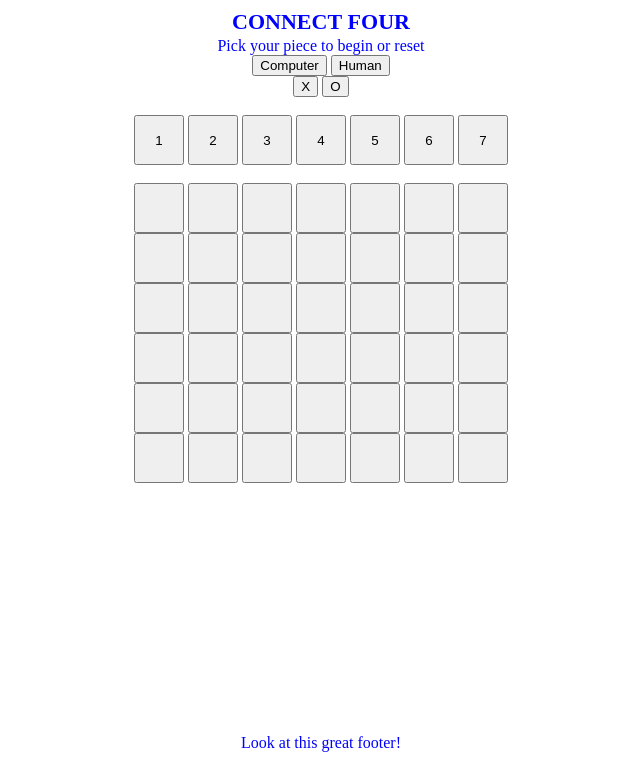
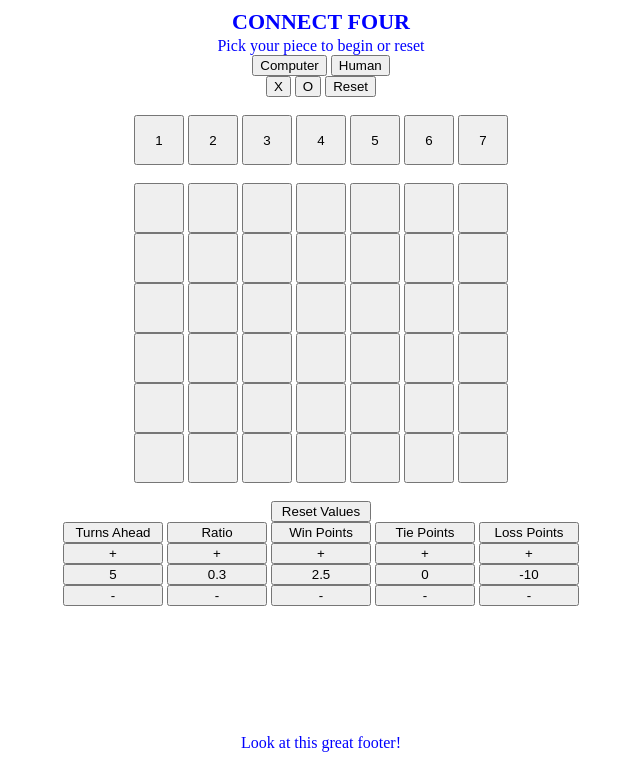
Before and after one commit to TheConnMan/Website, a PHP site: page /ConnectFour.html in a window 1280 px wide. Shown: the part 18-800 px from the top of the page, without its empty margins (319-959 px from the left). Run offline with PHP 8.4, Linux system fonts and the light colour scheme.

Commit message:
Added buttons for controlling ai

```diff
--- a/web/CSS.css
+++ b/web/CSS.css
@@ -46,3 +46,7 @@ h2 {
     width: 50px;
     height: 50px;
 }
+
+.settings {
+    width: 100px;
+}
--- a/web/ConnectFour.html
+++ b/web/ConnectFour.html
@@ -14,10 +14,11 @@ and open the template in the editor.
             <div id="header" style="text-align: center"></div>
 	    <h1 style="text-align: center">Connect Four</h1>
 	    <div style="text-align: center">Pick your piece to begin or reset<br />
-		<button type="button" onclick="mode=0; reset(); update()">Computer</button>
-		<button type="button" onclick="mode=1; reset(); update()">Human</button><br />
-		<button type="button" onclick="reset(); update(); currentPiece=' X '; piece=' X '; compPiece=' O '">X</button>
-		<button type="button" onclick="reset(); update(); currentPiece=' O '; piece=' O '; compPiece=' X '">O</button><br />
+		<button type="button" onclick="mode=0; reset(); buttons.style.visibility='visible'">Computer</button>
+		<button type="button" onclick="mode=1; reset(); buttons.style.visibility='hidden'">Human</button><br />
+		<button type="button" onclick="reset(); currentPiece=' X '; piece=' X '; compPiece=' O '">X</button>
+		<button type="button" onclick="reset(); currentPiece=' O '; piece=' O '; compPiece=' X '">O</button>
+		<button type="button" onclick="reset()">Reset</button><br />
             </div>
             <script>
 		var currentPiece = " X "
@@ -98,8 +99,30 @@ and open the template in the editor.
 		<INPUT TYPE="button" NAME="sqr48" class="connectfour" value=" ">
 		<INPUT TYPE="button" NAME="sqr49" class="connectfour" value=" ">
 	    </form>
-
-
+	    <form name="buttonsArea" id="buttons" style="text-align: center">
+		<br />
+		<button class="settings" type="button" onclick="setDefault()">Reset Values</button><br />
+		<button class="settings" type="button">Turns Ahead</button>
+		<button class="settings" type="button">Ratio</button>
+		<button class="settings" type="button">Win Points</button>
+		<button class="settings" type="button">Tie Points</button>
+		<button class="settings" type="button">Loss Points</button><br />
+		<button class="settings" type="button" onclick="turnsAhead+=1; updateButtons()">+</button>
+		<button class="settings" type="button" onclick="ratio+=.05; updateButtons()">+</button>
+		<button class="settings" type="button" onclick="winPoints+=.5; updateButtons()">+</button>
+		<button class="settings" type="button" onclick="tiePoints+=.5; updateButtons()">+</button>
+		<button class="settings" type="button" onclick="lossPoints+=.5; updateButtons()">+</button><br />
+		<INPUT TYPE="button" NAME="turns" class="settings" value=5>
+		<INPUT TYPE="button" NAME="ratioButton" class="settings" value=0.3>
+		<INPUT TYPE="button" NAME="win" class="settings" value=2.5>
+		<INPUT TYPE="button" NAME="tie" class="settings" value=0>
+		<INPUT TYPE="button" NAME="loss" class="settings" value=-10><br />
+		<button class="settings" type="button" onclick="if (turnsAhead>0) {turnsAhead-=1; updateButtons()}">-</button>
+		<button class="settings" type="button" onclick="if (ratio>0.01) {ratio-=.05; updateButtons()}">-</button>
+		<button class="settings" type="button" onclick="winPoints-=.5; updateButtons()">-</button>
+		<button class="settings" type="button" onclick="tiePoints-=.5; updateButtons()">-</button>
+		<button class="settings" type="button" onclick="lossPoints-=.5; updateButtons()">-</button>
+	    </form>
         </div>
         <div class="footer">
             <div id="footer" style="text-align: center"></div>
--- a/web/Scripts/ConnectFour.js
+++ b/web/Scripts/ConnectFour.js
@@ -3,14 +3,21 @@
  * and open the template in the editor.
  */
 
-function vari()
-{
-    board = [[document.tic.sqr1.value,document.tic.sqr2.value,document.tic.sqr3.value,document.tic.sqr4.value,document.tic.sqr5.value,document.tic.sqr6.value,document.tic.sqr7.value],
-    [document.tic.sqr8.value,document.tic.sqr9.value,document.tic.sqr10.value,document.tic.sqr11.value,document.tic.sqr12.value,document.tic.sqr13.value,document.tic.sqr14.value],
-    [document.tic.sqr15.value,document.tic.sqr16.value,document.tic.sqr17.value,document.tic.sqr18.value,document.tic.sqr19.value,document.tic.sqr20.value,document.tic.sqr21.value],
-    [document.tic.sqr22.value,document.tic.sqr23.value,document.tic.sqr24.value,document.tic.sqr25.value,document.tic.sqr26.value,document.tic.sqr27.value,document.tic.sqr28.value],
-    [document.tic.sqr29.value,document.tic.sqr30.value,document.tic.sqr31.value,document.tic.sqr32.value,document.tic.sqr33.value,document.tic.sqr34.value,document.tic.sqr35.value],
-    [document.tic.sqr36.value,document.tic.sqr37.value,document.tic.sqr38.value,document.tic.sqr39.value,document.tic.sqr40.value,document.tic.sqr41.value,document.tic.sqr42.value]]
+function updateButtons() {
+    document.buttonsArea.turns.value=turnsAhead
+    document.buttonsArea.ratioButton.value=Math.round(100*ratio)/100
+    document.buttonsArea.win.value=winPoints
+    document.buttonsArea.tie.value=tiePoints
+    document.buttonsArea.loss.value=lossPoints
+}
+
+function setDefault() {
+    turnsAhead = 5
+    ratio = .3
+    winPoints = 2.5
+    tiePoints = 0
+    lossPoints = -10
+    updateButtons()
 }
 
 function CheckWin(Board, turn) {
@@ -240,6 +247,7 @@ function reset()
     [" "," "," "," "," "," "," "],
     [" "," "," "," "," "," "," "]]
     update()
+    win=false
 }
 
 function check()
@@ -267,6 +275,9 @@ function check()
         else if (CheckWin(tempCheckBoard, ' O ')) {
             alert("O's Win!")
         }
+    }
+    if (board[0][0]!=" "&&board[0][1]!=" "&&board[0][2]!=" "&&board[0][3]!=" "&&board[0][4]!=" "&&board[0][5]!=" "&&board[0][6]!=" ") {
+	alert("Tie!")
     }
 }
 
```
Also changed, not shown: 1 other file.
